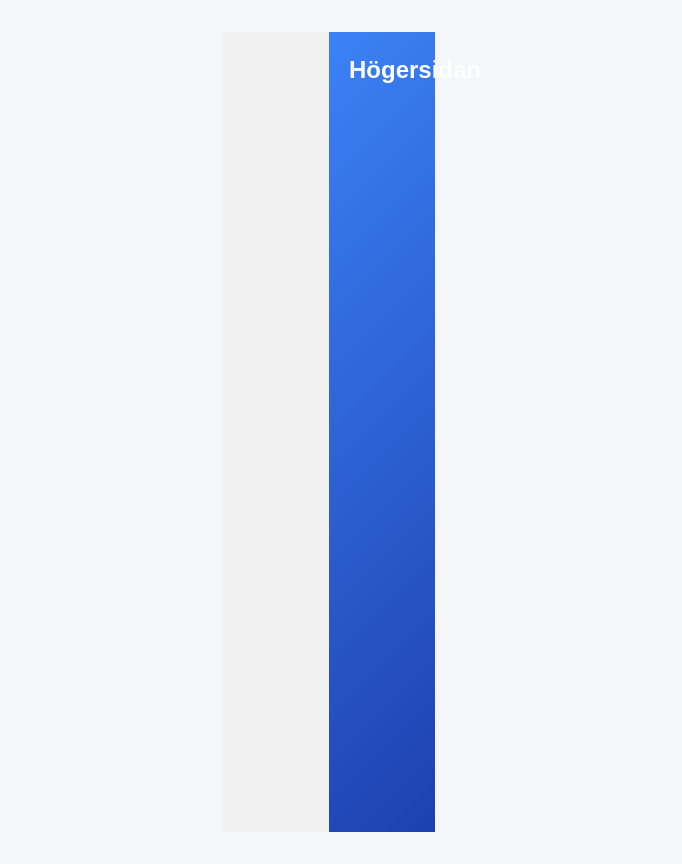
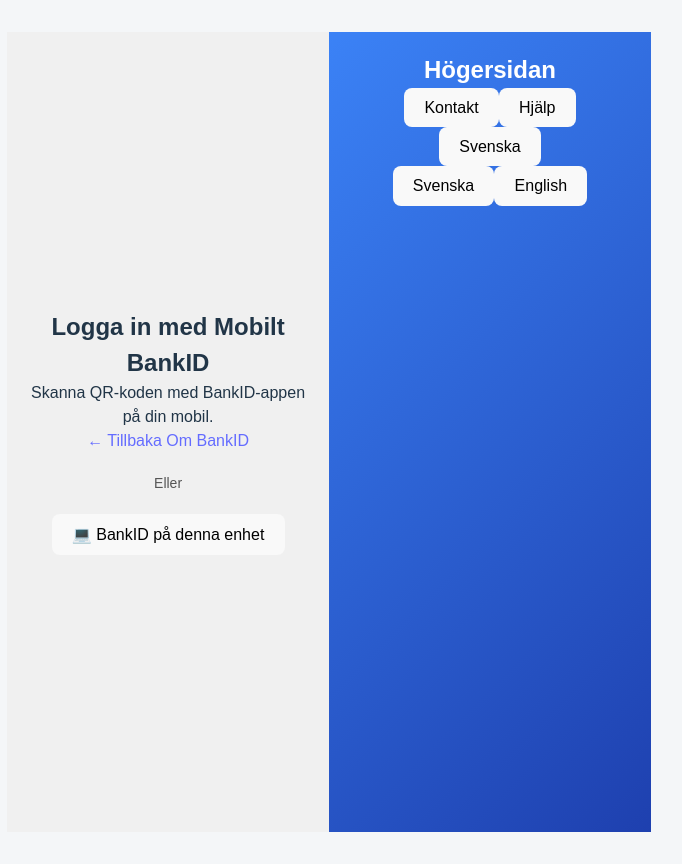
Before and after one commit to antonlidstroem/AMV-login, a Vue app: page / in a window 1280 px wide. Both pictures are taken after a click on the button "📱 Mobilt BankID". Shown: the whole page, without its empty margins (311-993 px from the left). Built offline with nearby package versions, Linux system fonts and the light colour scheme.

Commit message:
added right page

```diff
--- a/src/components/LPage.vue
+++ b/src/components/LPage.vue
@@ -1,13 +1,9 @@
 <template>
   <div class="vpage">
 
-    <LoginForm
-      v-if="currentView === 'login'"
-      @change-view="$emit('change-view',$event)"
-    />
-
-    <ForgotPassword
-      v-if="currentView === 'forgot'"
+<!-- Dynamically render the component based on currentView prop -->
+    <component
+      :is="currentComponent"
       @change-view="$emit('change-view',$event)"
     />
 
@@ -17,11 +13,41 @@
 <script>
 import LoginForm from './LeftViews/LoginForm.vue'
 import ForgotPassword from './LeftViews/ForgotPassword.vue'
+import MobileBankId from './LeftViews/MobileBankId.vue'
+import BankIdDevice from './LeftViews/BankIdDevice.vue'
+import { useI18n } from '../i18n/useI18n'
+
 
 export default {
   props:['currentView'],
-  components:{ LoginForm, ForgotPassword }
+
+  components:{
+    LoginForm,
+    ForgotPassword,
+    MobileBankId,
+    BankIdDevice
+  },
+
+  setup(){
+    const { t } = useI18n()
+    return{ t }
+  },
+
+  computed:{
+    currentComponent(){
+
+      const views = {
+        login: 'LoginForm',
+        forgot: 'ForgotPassword',
+        mobilebankid: 'MobileBankId',
+        bankiddevice: 'BankIdDevice'
+      }
+
+      return views[this.currentView] || 'LoginForm'
+    }
+  }
 }
+
 </script>
 
 
--- /dev/null
+++ b/src/components/LeftViews/BankIDDevice.vue
@@ -0,0 +1,46 @@
+<template>
+  <div class="bankid-device">
+
+    <h2>Logga in med BankID</h2>
+    <p>Skriv in din säkerhetskod i BankID-appen.</p>
+
+    <div class="waiting-box">
+      <div class="spinner"></div>
+      <p>Väntar på BankID...</p>
+    </div>
+
+    <div class="links">
+
+      <a href="#" @click.prevent="$emit('change-view','login')">
+        ✕ Avbryt
+      </a>
+
+      <a href="#" @click.prevent="$emit('change-view','login')">
+        ← Tillbaka
+      </a>
+
+      <a
+        href="https://www.bankid.com/privat/om-bankid"
+        target="_blank"
+        rel="noopener noreferrer"
+      >
+        Om BankID
+      </a>
+
+
+    </div>
+
+    <div class="divider"><span>Eller</span></div>
+
+    <button @click="$emit('change-view','mobilebankid')">
+      📱 Mobilt BankID
+    </button>
+
+  </div>
+</template>
+
+<script>
+export default {
+  emits:['change-view','about-bankid']
+}
+</script>
--- /dev/null
+++ b/src/components/LeftViews/MobileBankId.vue
@@ -0,0 +1,38 @@
+<template>
+  <div class="mobile-bankid">
+
+    <h2>Logga in med Mobilt BankID</h2>
+    <p>Skanna QR-koden med BankID-appen på din mobil.</p>
+
+    <div class="qr-wrapper">
+      <div class="fake-qr"></div>
+    </div>
+
+    <div class="links">
+      <a href="#" @click.prevent="$emit('change-view','login')">
+        ← Tillbaka
+      </a>
+
+      <a
+        href="https://www.bankid.com/privat/om-bankid"
+        target="_blank"
+        rel="noopener noreferrer"
+      >
+        Om BankID
+      </a>
+    </div>
+
+    <div class="divider"><span>Eller</span></div>
+
+    <button @click="$emit('change-view','bankiddevice')">
+      💻 BankID på denna enhet
+    </button>
+
+  </div>
+</template>
+
+<script>
+export default {
+  emits:['change-view','about-bankid']
+}
+</script>
--- a/src/components/RPage.vue
+++ b/src/components/RPage.vue
@@ -1,11 +1,59 @@
+
+
 <template>
-  <div class="rpage">
-    <h2>Högersidan</h2>
+      <div class="rpage">
+            <h2>Högersidan</h2>
+            <button @click="showContact=true" class="btn-header">
+          {{ t('contact') }}
+        </button>
+
+        <button @click="showHelp=true" class="btn-header">
+          {{ t('help') }}
+        </button>
+
+        <div class="language-selector">
+          <button @click="showLanguageMenu=!showLanguageMenu" class="btn-header">
+            {{ languageNames[state.currentLang] }}
+          </button>
+
+          <div class="language-dropdown" :class="{show:showLanguageMenu}">
+            <button @click="changeLang('sv')">Svenska</button>
+            <button @click="changeLang('en')">English</button>
+          </div>
+        </div>
+
   </div>
 </template>
 
 <script>
-export default {
-  name: 'RPage'
-};
+import { ref } from 'vue'
+import { useI18n } from '../i18n/useI18n'
+
+export default{
+  setup(){
+
+    const { state, t, changeLang, languageNames } = useI18n()
+
+    const showContact = ref(false)
+    const showHelp = ref(false)
+    const showLanguageMenu = ref(false)
+
+    function sendContact(){
+      alert(t('sendMessage'))
+      showContact.value=false
+    }
+
+    return{
+      state,
+      t,
+      changeLang,
+      languageNames,
+      showContact,
+      showHelp,
+      showLanguageMenu,
+      sendContact
+    }
+  }
+}
+
 </script>
--- /dev/null
+++ b/src/i18n/translations.js
@@ -0,0 +1,27 @@
+export const translations = {
+  sv:{
+    welcome:'Välkommen',
+    contact:'Kontakt',
+    help:'Hjälp',
+    login:'Logga in',
+    username:'Användarnamn',
+    password:'Lösenord',
+    sendMessage:'Skicka meddelande',
+    closeWindow:'Stäng fönster'
+  },
+  en:{
+    welcome:'Welcome',
+    contact:'Contact',
+    help:'Help',
+    login:'Log in',
+    username:'Username',
+    password:'Password',
+    sendMessage:'Send message',
+    closeWindow:'Close window'
+  }
+}
+
+export const languageNames={
+  sv:'Svenska',
+  en:'English'
+}
--- /dev/null
+++ b/src/i18n/useI18n.js
@@ -0,0 +1,24 @@
+import { reactive } from 'vue'
+import { translations, languageNames } from './translations'
+
+const state = reactive({
+  currentLang:'sv'
+})
+
+export function useI18n(){
+
+  function t(key){
+    return translations[state.currentLang][key] || key
+  }
+
+  function changeLang(lang){
+    state.currentLang = lang
+  }
+
+  return{
+    state,
+    t,
+    changeLang,
+    languageNames
+  }
+}
```
